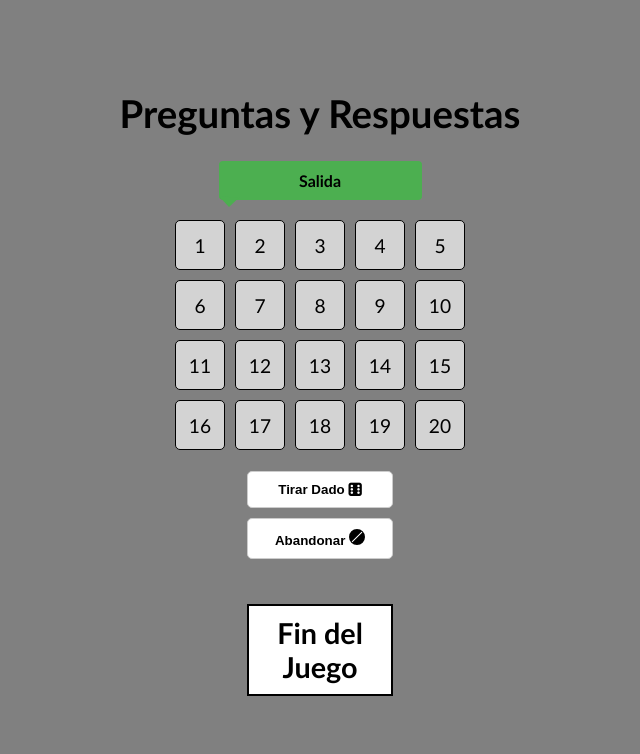
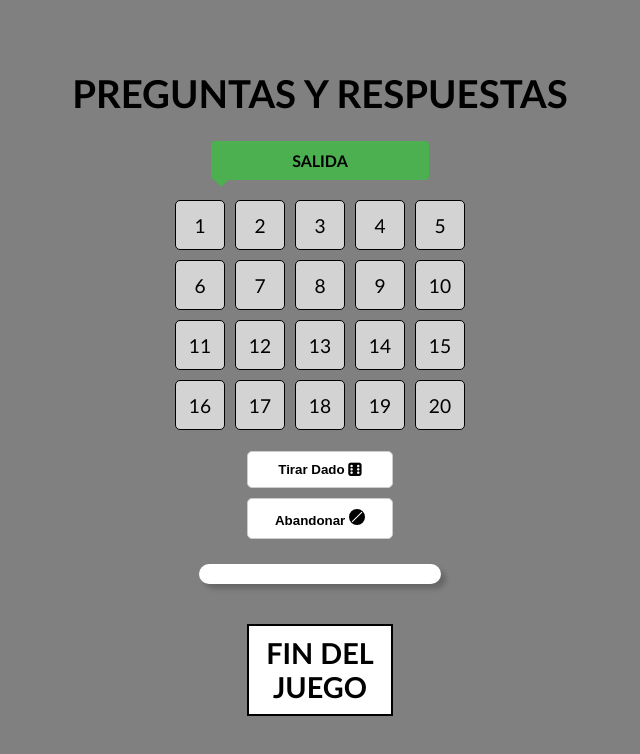
Before and after one commit to LRondinelli04/Proyecto-Final---JavaScript, a website: page ProyectoFinal/ProyectoFinal2/public/index.html in a window 1280 px wide. Shown: the whole page, without its empty margins (320-960 px from the left). Drawn offline with nearby package versions, Linux system fonts and the light colour scheme; no server answers.

Commit message:
cambios esteticos

```diff
--- a/ProyectoFinal/ProyectoFinal2/public/index.html
+++ b/ProyectoFinal/ProyectoFinal2/public/index.html
@@ -13,9 +13,9 @@
     <script src="index.js" defer></script>
   </head>
   <body>
-    <h1>Preguntas y Respuestas</h1>
+    <h1>PREGUNTAS Y RESPUESTAS</h1>
     <div class="contenedor">
-      <div class="flecha-salida">Salida</div>
+      <div class="flecha-salida">SALIDA</div>
       <div id="tablero" class="tablero">
         <!-- Aquí va el tablero del juego -->
       </div>
@@ -43,7 +43,7 @@
         <div id="respuestas" class="respuestas"></div>
 
         <div class="finJuego">
-          <h2 class="final" id="final">Fin del Juego</h2>
+          <h2 class="final" id="final">FIN DEL JUEGO</h2>
         </div>
       </div>
     </div>
--- a/ProyectoFinal/ProyectoFinal2/public/index.js
+++ b/ProyectoFinal/ProyectoFinal2/public/index.js
@@ -191,6 +191,7 @@ document.addEventListener("DOMContentLoaded", () => {
         nombreOtroJugador = nombreJugador1;
       }
 
+      mensaje.classList.remove("hidden");
       mensaje.innerText = `No es tu turno. Es el turno de ${nombreOtroJugador}.`;
     }
   });
@@ -204,6 +205,7 @@ document.addEventListener("DOMContentLoaded", () => {
     reiniciarTablero();
     // limpiar mensajes, preguntas y respuestas
     mensaje.innerText = "";
+    mensaje.classList.add("hidden");
     preguntaDiv.innerText = "";
     respuestasDiv.innerHTML = "";
   });
--- a/ProyectoFinal/ProyectoFinal2/public/style.css
+++ b/ProyectoFinal/ProyectoFinal2/public/style.css
@@ -48,6 +48,18 @@ body {
 
 .pregunta {
   padding: 10px;
+}
+
+.mensaje {
+  padding: 10px;
+  background: white;
+  margin-top: 20px;
+  border-radius: 10px;
+  box-shadow: 5px 5px 5px rgba(0, 0, 0, 0.2);
+}
+
+.hidden {
+  display: none;
 }
 
 .imagen {
@@ -130,7 +142,7 @@ body {
   border-radius: 4px;
   font-size: 16px;
   font-weight: 600;
-  width: 70%;
+  width: 75%;
 }
 
 .flecha-salida::after {
@@ -161,5 +173,4 @@ body {
 .btn-respuesta:hover {
   scale: 1.05;
   box-shadow: 5px 5px 5px rgba(0, 0, 0, 0.2);
-
 }
```
